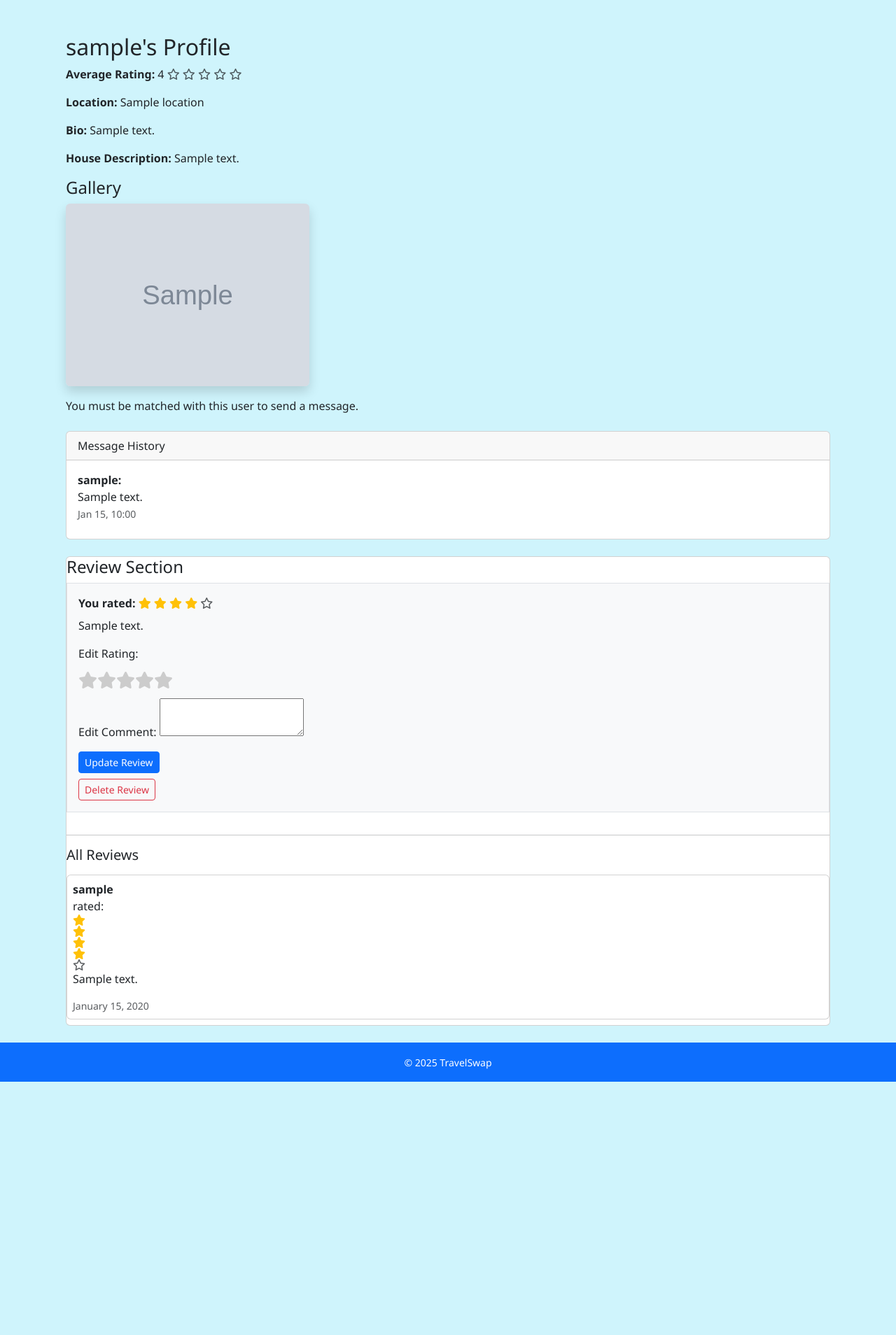
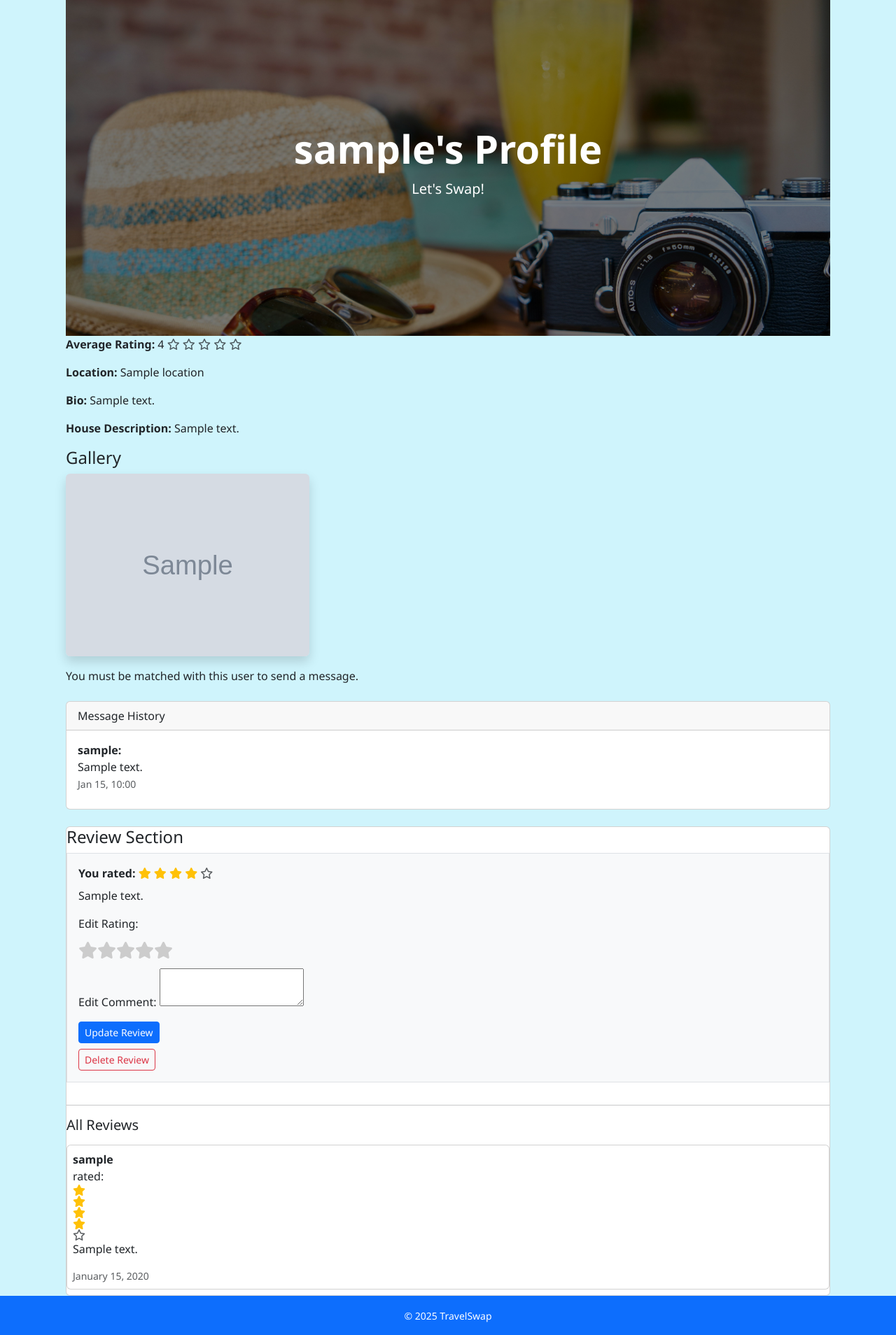
Before and after one commit to IeuanPriede/travel-swap, a Django app: template profiles/templates/profiles/view_profile.html in a window 1280 px wide. Shown: the part 57-1965 px from the top of the page at 70% size. Before the commit the page ends 1603 px from the top, so only its background shows below. Run offline with Django 4.2, Linux system fonts and the light colour scheme; data comes from the database, SQL or seed files in the repository; tables that the repository leaves empty hold one stand-in row (values such as "Sample post"); the template is opened without the code that fills it: values that come from a table or form of the project are taken from there, most other values are stand-ins (such as "Sample title", 1, 10 or a date in 2020); grey boxes marked "Sample" are stand-in pictures; form fields are guessed from the names that the template uses.

Commit message:
Add reusable hero image partial and implement on home, about, view_profile pages, profile, and edit_profile

```diff
--- a/profiles/templates/profiles/edit_profile.html
+++ b/profiles/templates/profiles/edit_profile.html
@@ -2,8 +2,8 @@
 {% load static %}
 
 {% block content %}
-<div class="container mt-5">
-    <h2 class="mb-4">Edit Your Profile</h2>
+<div class="container">
+    {% include 'partials/hero.html' with hero_image_url='/static/images/heroes/edit-profile-hero.jpg' hero_title='Edit Your Profile' %}
     <!-- Begin Profile Edit Form -->
     <form method="post" enctype="multipart/form-data" action="{% url 'edit_profile' %}">
         {% csrf_token %}
--- a/profiles/templates/profiles/profile.html
+++ b/profiles/templates/profiles/profile.html
@@ -2,7 +2,7 @@
 {% load image_extras %}
 
 {% block content %}
-    <h2>Your Profile</h2>
+    {% include 'partials/hero.html' with hero_image_url='/static/images/heroes/profile-hero.jpg' hero_title='Your Profile' %}
     <p>Username: {{ profile.user.username }}</p>
     {% if average_rating %}
     <p><strong>Average Rating:</strong>
--- a/profiles/templates/profiles/view_profile.html
+++ b/profiles/templates/profiles/view_profile.html
@@ -1,7 +1,10 @@
 {% extends "base.html" %}
 {% block content %}
-<div class="container mt-4">
-    <h2>{{ profile.user.username }}'s Profile</h2>
+<div class="container">
+    {% with profile.user.username|add:"'s Profile" as title %}
+    {% include 'partials/hero.html' with hero_image_url='/static/images/heroes/view-profile-hero.jpg' hero_title=title hero_subtitle="Let's Swap!" %}
+    {% endwith %}
+
     {% if average_rating %}
     <p><strong>Average Rating:</strong>
         {{ average_rating }}
--- a/templates/about.html
+++ b/templates/about.html
@@ -2,6 +2,7 @@
 {% load static %}
 
 {% block content %}
+{% include 'partials/hero.html' with hero_image_url='/static/images/heroes/about-hero.jpg' hero_title='About Us' %}
 <div class="container mt-4">
     <h2>Contact Us</h2>
     <form method="post" novalidate>
--- a/templates/base.html
+++ b/templates/base.html
@@ -118,7 +118,7 @@
     {% endblock %}
 
     <!-- Page Content -->
-    <main class="container py-4">
+    <main class="container">
         {% block content %}
         {% endblock %}
     </main>
--- a/templates/home.html
+++ b/templates/home.html
@@ -4,8 +4,7 @@
 {% block title %}Home{% endblock %}
 
 {% block content %}
-  <h1>TravelSwap</h1>
-  <p>Home exchange reimagined for modern travelers.</p>
+{% include 'partials/hero.html' with hero_image_url='/static/images/heroes/home-hero.jpg' hero_title='Welcome to TravelSwap' hero_subtitle='Exchange your holiday home with others worldwide' %}
 
   <div class="container mt-4">
     <div class="row">
--- /dev/null
+++ b/templates/partials/hero.html
@@ -0,0 +1,7 @@
+<div class="hero-image position-relative text-white text-center" style="background-image: url('{{ hero_image_url }}'); background-size: cover; background-position: center; height: 60vh; margin-top: 0;">
+    <div class="overlay position-absolute top-0 start-0 w-100 h-100" style="background-color: rgba(0,0,0,0.5);"></div>
+    <div class="hero-text position-relative d-flex flex-column justify-content-center align-items-center h-100">
+        <h1 class="display-4 fw-bold">{{ hero_title }}</h1>
+        <p class="lead">{{ hero_subtitle }}</p>
+    </div>
+</div>
--- a/templates/travel_log.html
+++ b/templates/travel_log.html
@@ -1,8 +1,7 @@
 {% extends "base.html" %}
 {% block content %}
-<div class="container mt-4">
-    <h2>Your Travel Log</h2>
-    <p>Logged in as: {{ request.user.username }}</p>
+<div class="container">
+    {% include 'partials/hero.html' with hero_image_url='/static/images/heroes/travel-log-hero.jpg' hero_title='Your Travel Log' hero_subtitle='Connect with profiles you matched with!' %}
 
     <ul>
     {% if liked_profiles %}
```
Also changed, not shown: static/images/heroes/about-hero.jpg (added), static/images/heroes/edit-profile-hero.jpg (added), static/images/heroes/home-hero.jpg (added), static/images/heroes/profile-hero.jpg (added), static/images/heroes/travel-log-hero.jpg (added), static/images/heroes/view-profile-hero.jpg (added).
